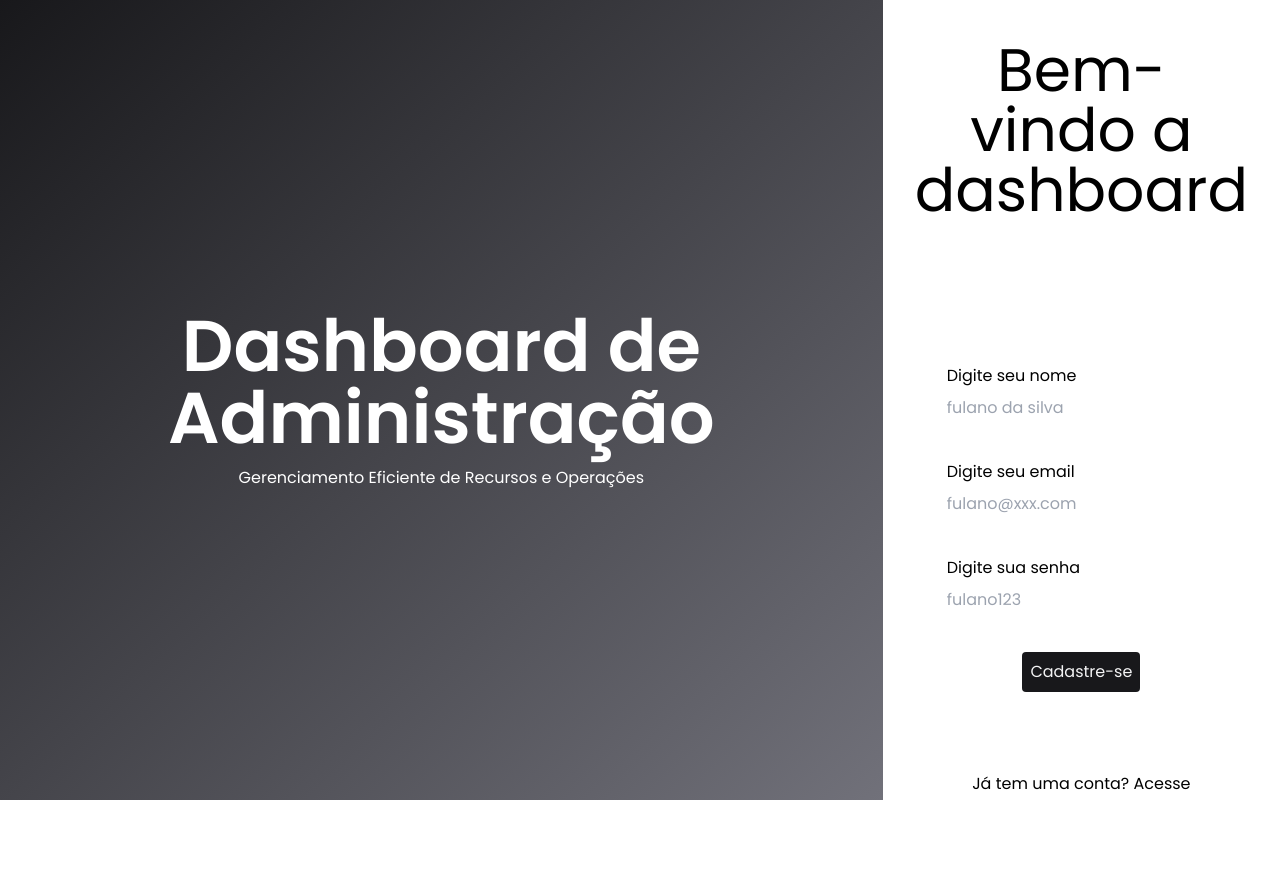
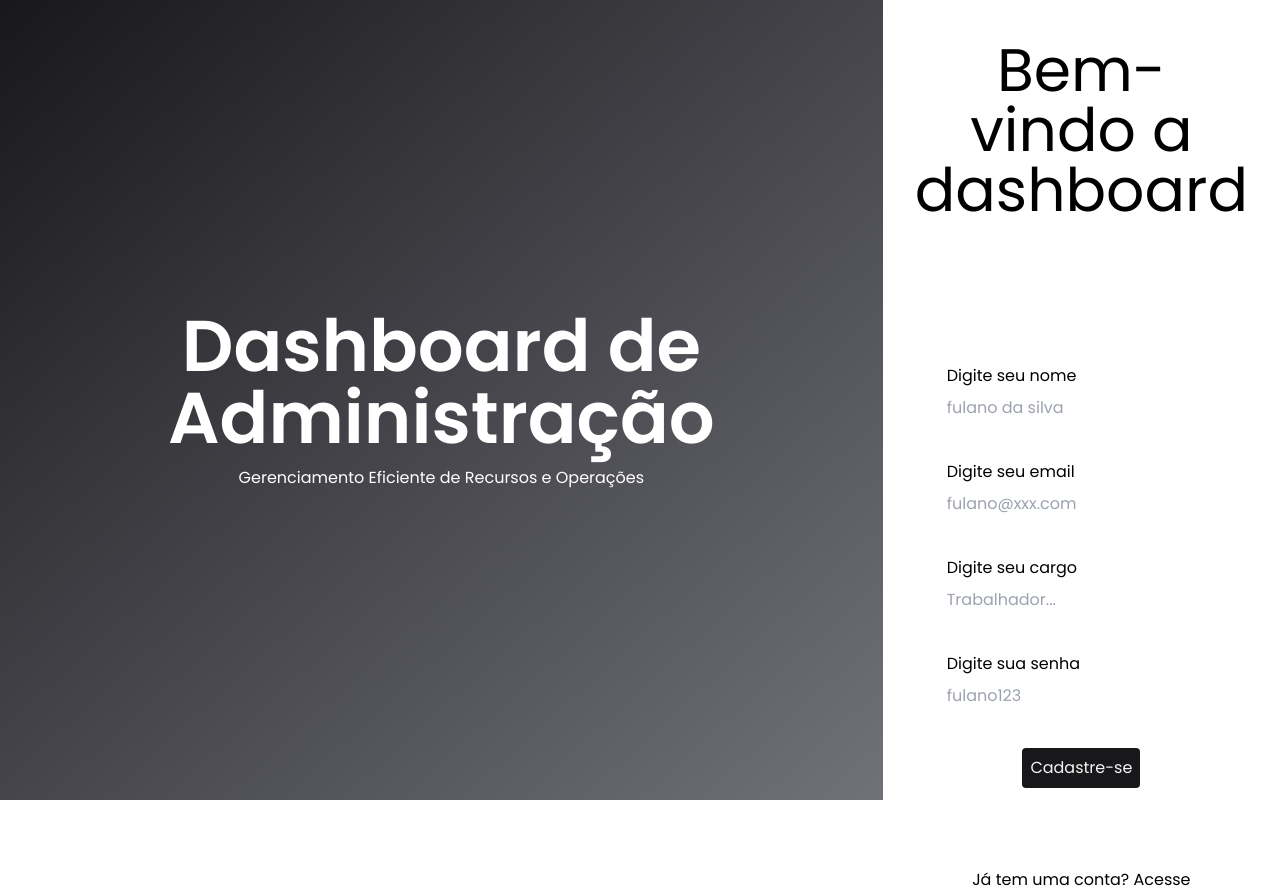
Before and after one commit to AdlerCastro/Admin_Dashboard, a Next.js app: page /Register in a window 1280 px wide. Before the commit the page ends 800 px from the top, so only its background shows below. Built offline with nearby package versions, Linux system fonts and the light colour scheme; no server answers.

Commit message:
:construction: Apresentar o cargo do usuário

```diff
--- a/src/components/templates/Register/index.tsx
+++ b/src/components/templates/Register/index.tsx
@@ -16,6 +16,7 @@ export default function RegisterPage() {
         const formData = new FormData(e.currentTarget);
         const name = formData.get("name");
         const email = formData.get("email");
+        const cargo = formData.get("cargo");
         const password = formData.get("password");
 
         try {
@@ -27,7 +28,8 @@ export default function RegisterPage() {
                 body: JSON.stringify({
                     name,
                     email,
-                    password
+                    cargo,
+                    password,
                 })
             })
 
@@ -72,6 +74,15 @@ export default function RegisterPage() {
                         />
                     </label>
                     <label className='ml-8'>
+                        <h3 className="mb-2">Digite seu cargo</h3>
+                        <input
+                            type="text"
+                            name="cargo"
+                            placeholder="Trabalhador..."
+                            className=" text-black w-full"
+                        />
+                    </label>
+                    <label className='ml-8'>
                         <h3 className="mb-2">Digite sua senha</h3>
                         <input
                             type="password"
--- a/src/components/templates/Users/index.tsx
+++ b/src/components/templates/Users/index.tsx
@@ -42,6 +42,8 @@ export default function UsersPage() {
             <TableHead>ID</TableHead>
             <TableHead>Nome</TableHead>
             <TableHead>Email</TableHead>
+            <TableHead>Cargo</TableHead>
+            <TableHead>Visualizar</TableHead>
           </TableRow>
         </TableHeader>
         <TableBody>
@@ -50,6 +52,7 @@ export default function UsersPage() {
               <TableCell className="font-medium">{user._id}</TableCell>
               <TableCell>{user.name}</TableCell>
               <TableCell>{user.email}</TableCell>
+              <TableCell>{user.cargo}</TableCell>
               <TableCell><Button className='p-1 w-[14%] overflow-hidden hover:w-full duration-500' onClick={() => viewUser(user._id)}>Detalhes</Button></TableCell>
             </TableRow>
           ))}
```
